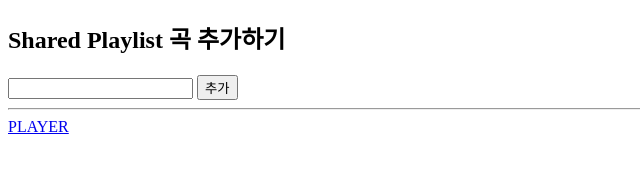
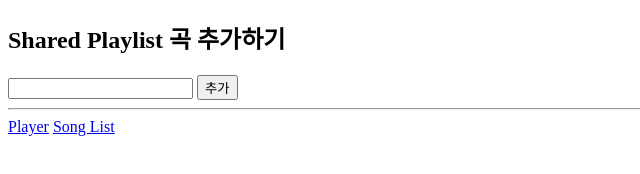
Before and after one commit to mingkyme/Shared-Playlist, a website: page public/index.html in a window 1280 px wide. Shown: the full height of the page, 0-640 px from the left. Drawn offline with Linux system fonts and the light colour scheme.

Commit message:
song list 추가

```diff
--- a/index.js
+++ b/index.js
@@ -69,3 +69,6 @@ app.post('/api/song',function(req,res){
         res.sendStatus(500);
     }
 });
+app.get('/api/song',function(req,res){
+    res.send(playlist);
+});
--- a/public/index.html
+++ b/public/index.html
@@ -37,7 +37,8 @@
     <button onclick="javascript:addSong();">추가</button>
 
     <hr>
-    <a href="/player">PLAYER</a>
+    <a href="/player">Player</a>
+    <a href="/api/song">Song List</a>
 </body>
 
 </html>
```
